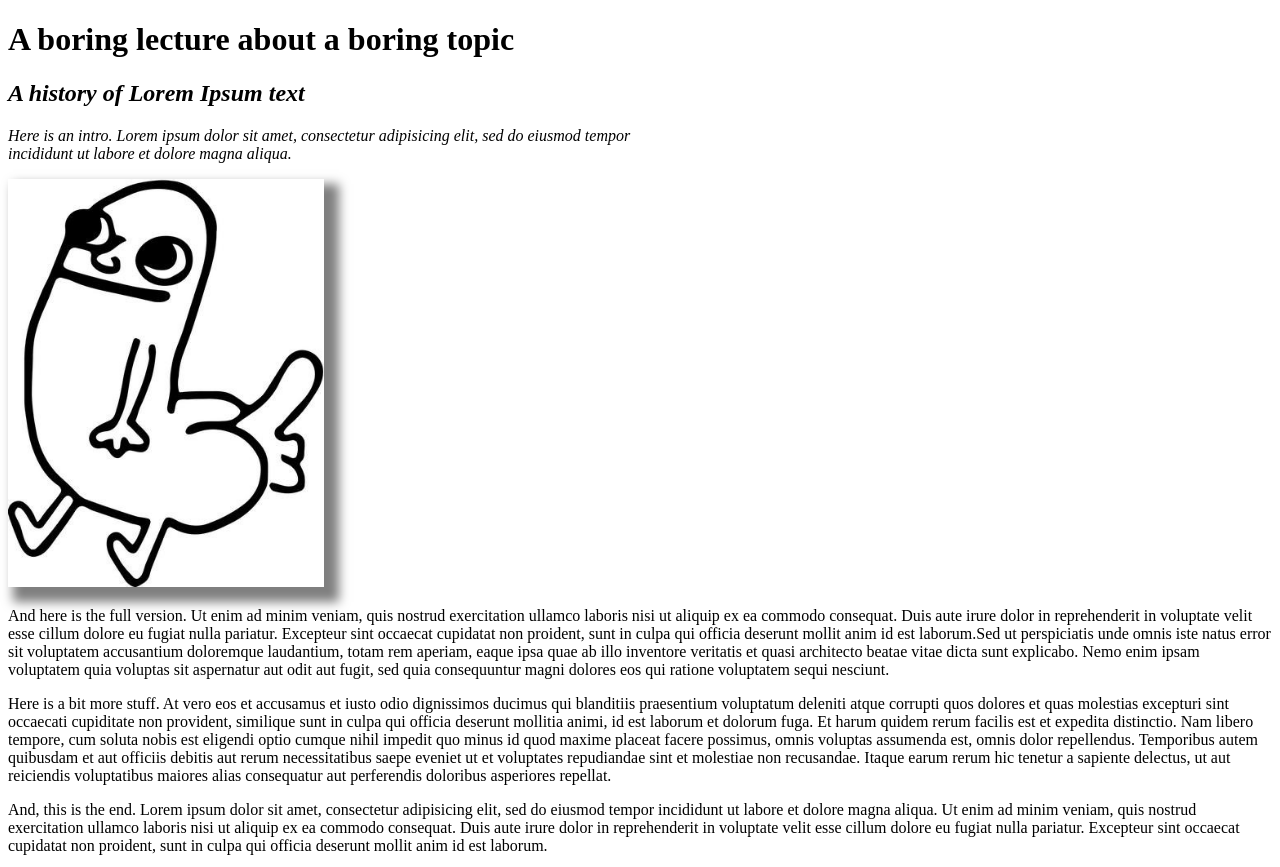
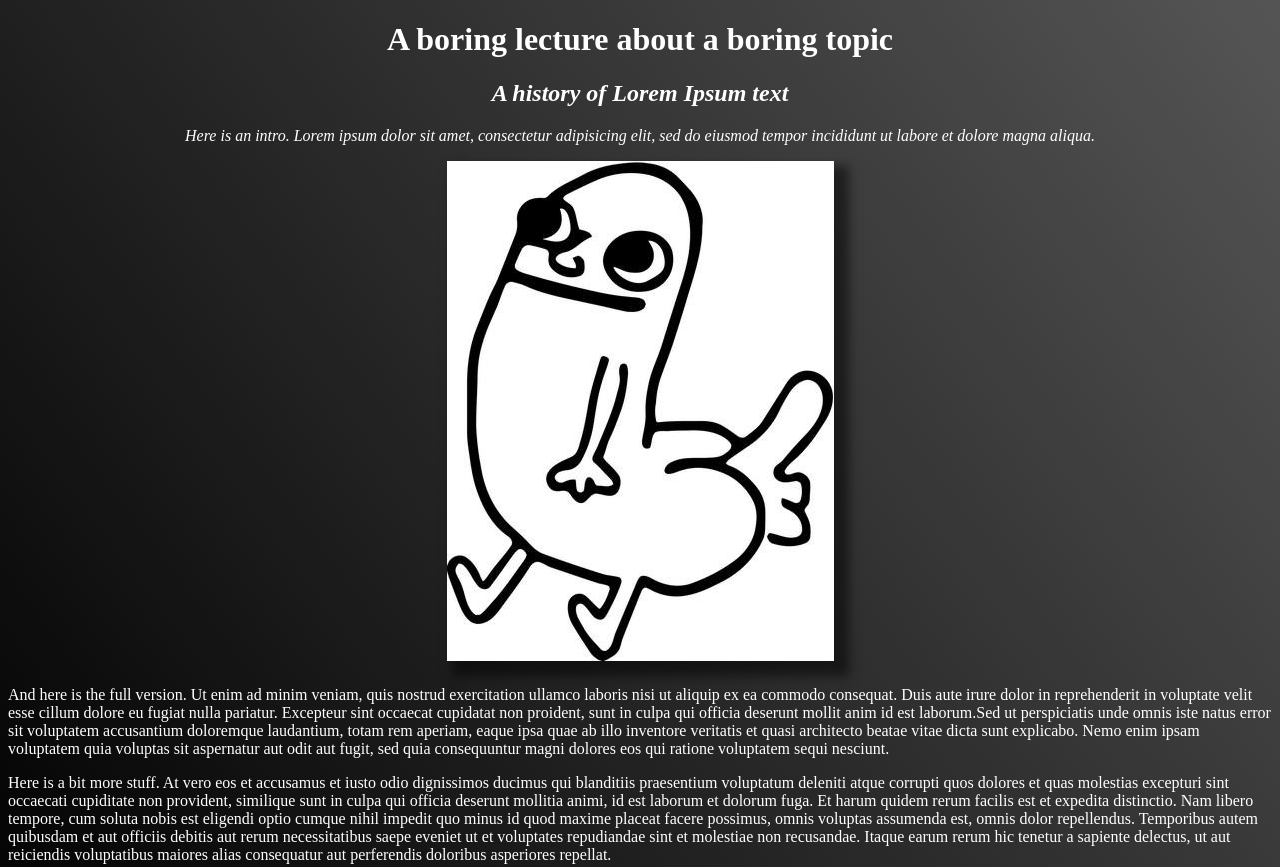
Before and after one commit to mhaldeman8875/boring-lecture, a plain HTML site: page index.html in a window 1280 px wide. Shown: the top 867 px of the page. Drawn offline with Linux system fonts and the light colour scheme.

Commit message:
change background style, add README.md

```diff
--- a/css/styles.css
+++ b/css/styles.css
@@ -1,8 +1,25 @@
+#header{
+  text-align: center;
+}
+
 .intro{
   font-style: italic;
-  width: 50%;
+  text-align: center;
 }
 
 img.intro{
   box-shadow: 10px 10px 10px 5px rgba(0,0,0,.5);
+  display: block;
+  margin-left: auto;
+  margin-right: auto;
+  margin-bottom: 25px;
 }
+
+body{
+  background: linear-gradient(
+    53deg,
+    #000000,
+    #555555
+    );
+  color: white;
+}
--- a/index.html
+++ b/index.html
@@ -7,7 +7,7 @@
   </head>
   <body>
 
-      <h1>A boring lecture about a boring topic</h1>
+      <h1 id="header">A boring lecture about a boring topic</h1>
       <div class="intro">
       <h2>A history of Lorem Ipsum text</h2>
       <p>Here is an intro. Lorem ipsum dolor sit amet, consectetur adipisicing elit, sed do eiusmod tempor incididunt ut labore et dolore magna aliqua.</p>
```
Also changed, not shown: 1 other file.
